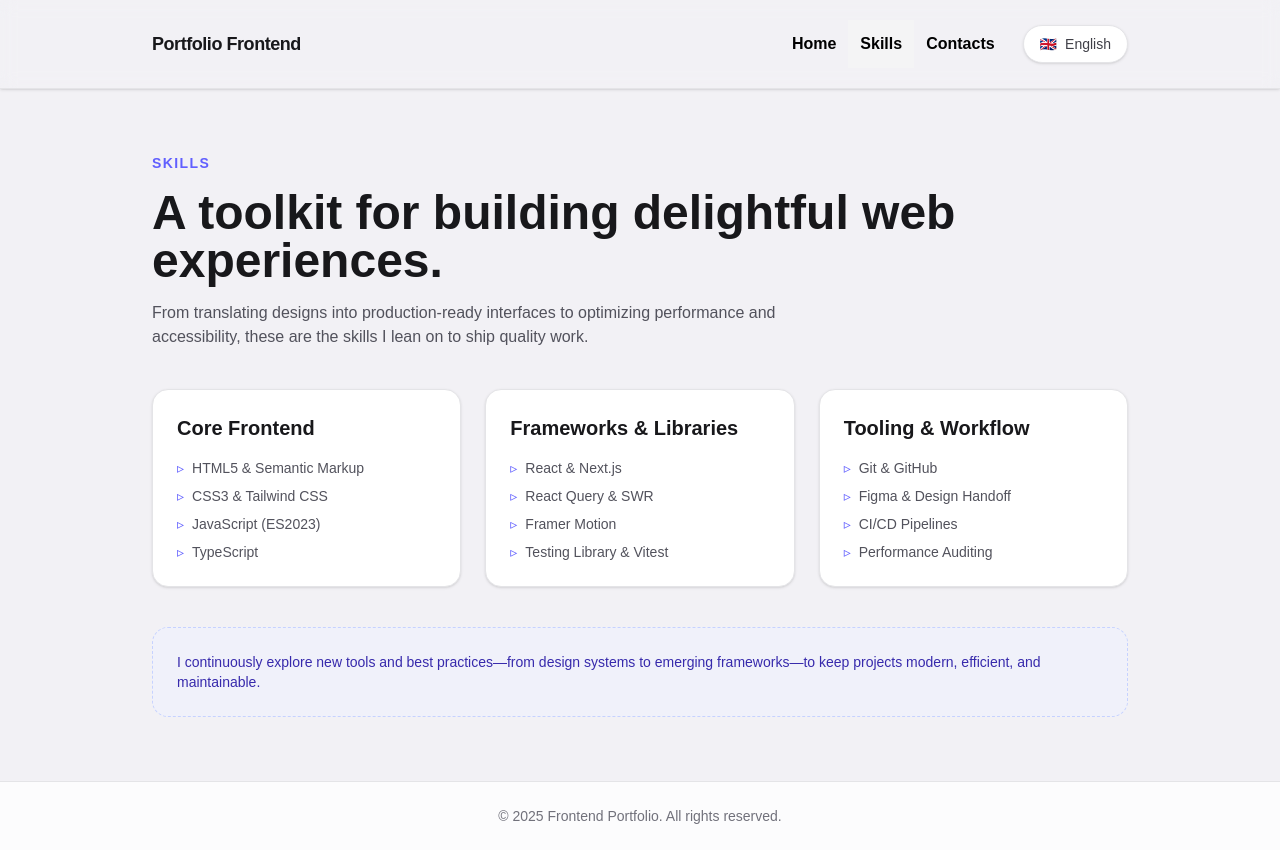
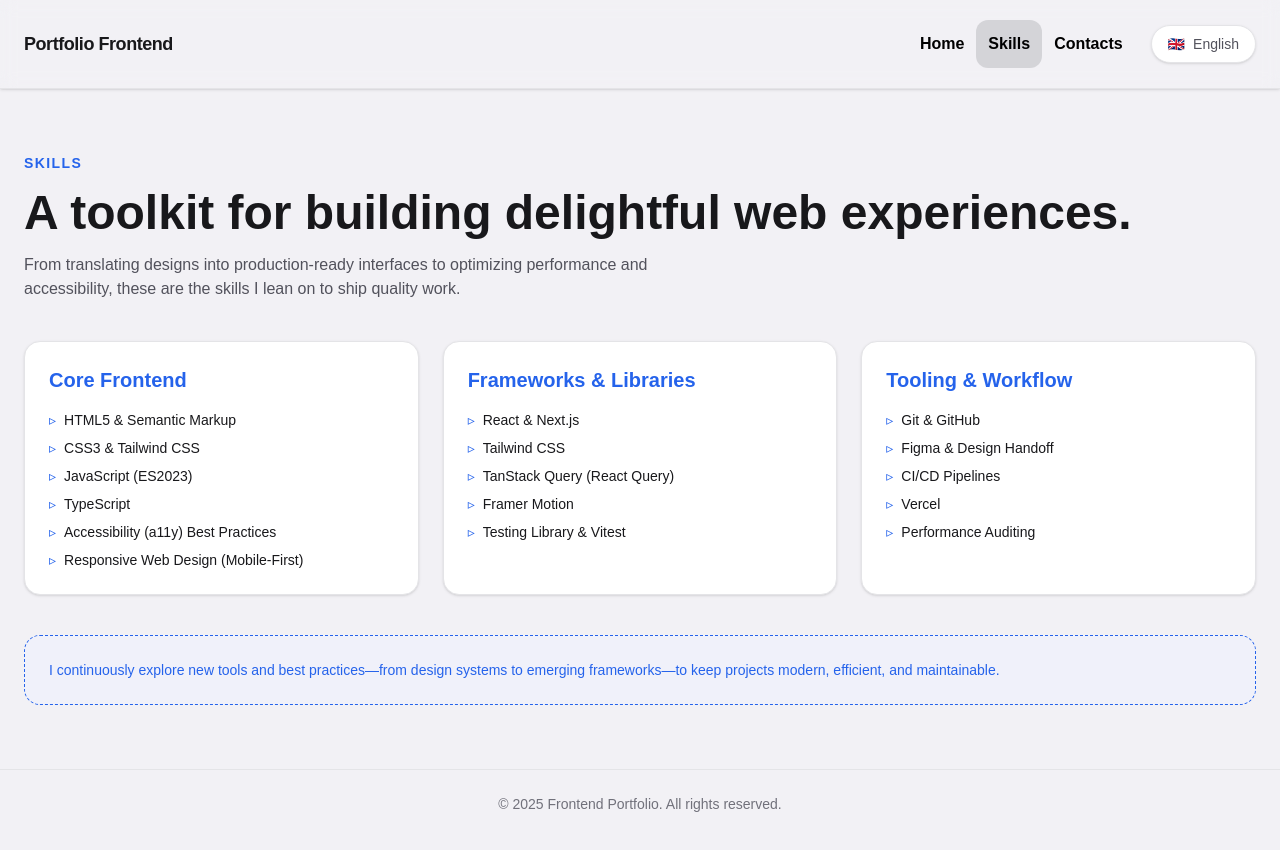
Before and after one commit to eremina-official/portfolio-nextjs, a Next.js app: page /en/skills in a window 1280 px wide. Built offline with nearby package versions, Linux system fonts and the light colour scheme.

Commit message:
Edit style

```diff
--- a/app/[locale]/contacts/ContactCard.tsx
+++ b/app/[locale]/contacts/ContactCard.tsx
@@ -30,7 +30,7 @@ export default function ContactCard({
       <Link href={href} className="flex flex-col" {...linkProps}>
         <h2 className="text-sm font-semibold uppercase tracking-wide text-primary">{title}</h2>
         <p className="mt-3 text-sm text-zinc-600">{description}</p>
-        <p className="mt-5 inline-flex items-center text-sm font-medium text-primary transition hover:text-primary">
+        <p className="mt-5 inline-flex items-center text-sm font-medium text-primary">
           {label}
           <span aria-hidden className="ml-1">
             ↗
--- a/app/[locale]/contacts/page.tsx
+++ b/app/[locale]/contacts/page.tsx
@@ -48,7 +48,7 @@ export default function ContactsPage() {
             {t("badge")}
           </p>
           <h1 className="text-3xl font-semibold text-text sm:text-4xl">{t("title")}</h1>
-          <p className="max-w-2xl text-base text-text">{t("description")}</p>
+          <p className="max-w-2xl text-base text-">{t("description")}</p>
         </header>
 
         <div className="grid gap-6 sm:grid-cols-2 lg:grid-cols-3">
--- a/app/[locale]/globals.css
+++ b/app/[locale]/globals.css
@@ -4,11 +4,20 @@
   --color-background: oklch(0.96 0.0054 297.72);
   --color-surface: #f4f4f6;
   --color-primary: oklch(0.5461 0.2152 262.88);
-  --color-accent: oklch(0.6268 0.2325 303.9);
+  --color-accent: var(--color-deep-raspberry);
   --color-text: oklch(21% 0.006 285.885);
   --color-subtext: oklch(44.2% 0.017 285.786);
-  --color-primary-light: oklch(from var(--color-primary) l c h / 0.5);
+
+  --color-primary-10: oklch(from var(--color-primary) calc(l + 1.5) c h);
+  --color-primary-transparent: oklch(from var(--color-primary) l c h / 0.5);
   --color-primary-dark: oklch(from var(--color-primary) calc(l - 0.2) c h);
+
+  --color-deep-raspberry: oklch(0.50 0.22 350);
+  --color-deep-raspberry-light: oklch(from var(--color-deep-raspberry) l c h / 0.7);
+  --color-royal-violet: oklch(0.45 0.22 270);
+  --color-dark-graphite: oklch(0.40 0.02 260);
+
+  --color-border-200: oklch(92% 0.004 286.32);
 }
 
 /* @theme light {
--- a/app/[locale]/layout.tsx
+++ b/app/[locale]/layout.tsx
@@ -43,9 +43,9 @@ export default async function RootLayout({ children, params }: Props) {
           <div className="flex min-h-screen flex-col">
             <Header />
             <main className="flex-1">
-              <div className="mx-auto w-full max-w-5xl px-6 py-16">{children}</div>
+              <div className="mx-auto w-full max-w-7xl px-6 py-16">{children}</div>
             </main>
-            <footer className="border-t border-zinc-200 bg-white/80 py-6 text-center text-sm text-zinc-500">
+            <footer className="border-t border-border-200 bg-background py-6 text-center text-sm text-zinc-500">
               © {new Date().getFullYear()} Frontend Portfolio. All rights reserved.
             </footer>
           </div>
--- a/app/[locale]/skills/page.tsx
+++ b/app/[locale]/skills/page.tsx
@@ -3,15 +3,34 @@ import { useTranslations } from "next-intl";
 const skills = [
   {
     title: "Core Frontend",
-    items: ["HTML5 & Semantic Markup", "CSS3 & Tailwind CSS", "JavaScript (ES2023)", "TypeScript"],
+    items: [
+      "HTML5 & Semantic Markup",
+      "CSS3 & Tailwind CSS",
+      "JavaScript (ES2023)",
+      "TypeScript",
+      "Accessibility (a11y) Best Practices",
+      "Responsive Web Design (Mobile-First)",
+    ],
   },
   {
     title: "Frameworks & Libraries",
-    items: ["React & Next.js", "React Query & SWR", "Framer Motion", "Testing Library & Vitest"],
+    items: [
+      "React & Next.js",
+      "Tailwind CSS",
+      "TanStack Query (React Query)",
+      "Framer Motion",
+      "Testing Library & Vitest",
+    ],
   },
   {
     title: "Tooling & Workflow",
-    items: ["Git & GitHub", "Figma & Design Handoff", "CI/CD Pipelines", "Performance Auditing"],
+    items: [
+      "Git & GitHub",
+      "Figma & Design Handoff",
+      "CI/CD Pipelines",
+      "Vercel",
+      "Performance Auditing",
+    ],
   },
 ];
 
@@ -21,24 +40,22 @@ export default function SkillsPage() {
   return (
     <div className="flex flex-col gap-10">
       <header className="space-y-4">
-        <p className="text-sm font-semibold uppercase tracking-widest text-indigo-500">
-          {t("badge")}
-        </p>
-        <h1 className="text-3xl font-semibold text-zinc-900 sm:text-4xl">{t("title")}</h1>
-        <p className="max-w-2xl text-base text-zinc-600">{t("description")}</p>
+        <p className="text-sm font-semibold uppercase tracking-widest text-primary">{t("badge")}</p>
+        <h1 className="text-3xl font-semibold text-text sm:text-4xl">{t("title")}</h1>
+        <p className="max-w-2xl text-base text-subtext">{t("description")}</p>
       </header>
 
       <section className="grid gap-6 md:grid-cols-3">
         {skills.map((category) => (
           <article
             key={category.title}
-            className="flex flex-col gap-4 rounded-2xl border border-zinc-200 bg-white p-6 shadow-sm"
+            className="flex flex-col gap-4 rounded-2xl border border-border-200 bg-white p-6 shadow-sm"
           >
-            <h2 className="text-lg font-semibold text-zinc-900">{category.title}</h2>
-            <ul className="flex flex-col gap-2 text-sm text-zinc-600">
+            <h2 className="text-lg font-semibold text-primary">{category.title}</h2>
+            <ul className="flex flex-col gap-2 text-sm text-text">
               {category.items.map((item) => (
                 <li key={item} className="flex items-center gap-2">
-                  <span aria-hidden className="text-indigo-500">
+                  <span aria-hidden className="text-primary">
                     ▹
                   </span>
                   {item}
@@ -49,7 +66,7 @@ export default function SkillsPage() {
         ))}
       </section>
 
-      <section className="rounded-2xl border border-dashed border-indigo-200 bg-indigo-50/50 p-6 text-sm text-indigo-800">
+      <section className="rounded-2xl border border-dashed border-primary-light bg-indigo-50/50 p-6 text-sm text-primary">
         <p>{t("outro")}</p>
       </section>
     </div>
--- a/components/Card.tsx
+++ b/components/Card.tsx
@@ -13,16 +13,16 @@ export function Card({ project }: CardProps) {
   return (
     <article
       key={id}
-      className="group flex flex-col rounded-2xl border border-zinc-200 bg-white p-6 shadow-sm transition hover:-translate-y-1 hover:shadow-lg"
+      className="group flex flex-col rounded-2xl border border-border-200 bg-white p-6 shadow-sm transition hover:-translate-y-1 hover:shadow-lg"
     >
       <div className="flex items-center justify-between">
-        <h3 className="text-lg font-semibold text-zinc-900">{title}</h3>
+        <h3 className="text-lg font-semibold text-text">{title}</h3>
       </div>
-      <p className="mt-3 flex-1 text-sm text-zinc-600">{description}</p>
+      <p className="mt-3 flex-1 text-sm text-subtext">{description}</p>
       {tech.length ? (
-        <ul className="mt-4 flex flex-wrap gap-2 text-xs text-zinc-500">
+        <ul className="mt-4 flex flex-wrap gap-2 text-sm text-zinc-500">
           {tech.map((item) => (
-            <li key={item} className="rounded-full bg-indigo-50 px-3 py-1 text-primary">
+            <li key={item} className="rounded-full bg-indigo-50 px-5 py-2 text-accent">
               {item}
             </li>
           ))}
--- a/components/Header.tsx
+++ b/components/Header.tsx
@@ -1,5 +1,5 @@
 import Link from "next/link";
-import { NavBar } from "@/components/Activity";
+import { NavBar } from "@/components/NavBar";
 import { useTranslations } from "next-intl";
 
 export function Header() {
@@ -7,7 +7,7 @@ export function Header() {
 
   return (
     <header className="border-b border-zinc-200 shadow-sm backdrop-blur-sm">
-      <div className="mx-auto flex w-full max-w-5xl items-center justify-between px-6 py-5">
+      <div className="mx-auto flex w-full max-w-7xl items-center justify-between px-6 py-5">
         <Link href="/" className="text-lg font-semibold tracking-tight text-zinc-900">
           {t("title")}
         </Link>
--- a/components/LanguageMenu.tsx
+++ b/components/LanguageMenu.tsx
@@ -44,7 +44,7 @@ export function LanguageMenu() {
       <div ref={ref} className="relative">
         <button
           type="button"
-          className="flex items-center gap-2 rounded-full border border-zinc-200 bg-white px-4 py-2 text-sm font-medium text-zinc-700 shadow-sm transition hover:border-indigo-200 hover:text-indigo-600"
+          className="flex items-center gap-2 rounded-full border border-zinc-200 bg-white px-4 py-2 text-sm font-medium text-subtext shadow-sm transition hover:border-primary-light hover:text-primary"
           aria-haspopup="true"
           aria-expanded={isOpen}
           onClick={toggleMenu}
@@ -65,10 +65,10 @@ export function LanguageMenu() {
                 visible: { opacity: 1, y: 0 },
               }}
               transition={{ duration: 0.2 }}
-              className="absolute right-0 z-50 mt-2 w-48 overflow-hidden rounded-xl border border-zinc-200 bg-white shadow-lg"
+              className="absolute right-0 z-50 mt-2 w-48 overflow-hidden rounded-xl border border-border-200 bg-white shadow-lg"
             >
               {currentLanguage?.label ? (
-                <p className="px-4 py-2 text-xs font-semibold uppercase tracking-widest text-zinc-400">
+                <p className="px-4 py-2 text-xs font-semibold uppercase tracking-widest text-subtext">
                   {currentLanguage?.label}
                 </p>
               ) : null}
@@ -79,8 +79,8 @@ export function LanguageMenu() {
                     <button
                       key={language.code}
                       type="button"
-                      className={`flex items-center gap-2 px-4 py-3 text-left text-sm transition ${
-                        isActive ? "bg-indigo-50 text-indigo-600" : "text-zinc-600 hover:bg-zinc-50"
+                      className={`flex items-center gap-2 px-4 py-3 text-sm text-left transition ${
+                        isActive ? "bg-indigo-50 text-primary" : "text-text hover:bg-zinc-50"
                       }`}
                       onClick={() => handleSelect(language.code)}
                       disabled={isPending}
--- a/components/Activity.tsx
+++ b/components/NavBar.tsx
@@ -61,6 +61,14 @@ export function NavBar() {
     }
   }, [pathname]);
 
+  useEffect(() => {
+    const onKey = (e: KeyboardEvent) => {
+      if (e.key === "Escape") setIsNavOpen(false);
+    };
+    document.addEventListener("keydown", onKey);
+    return () => document.removeEventListener("keydown", onKey);
+  }, []);
+
   return (
     <div className="relative flex items-center justify-between">
       {/* mobile menu button */}
@@ -68,6 +76,8 @@ export function NavBar() {
         type="button"
         className="inline-flex items-center justify-center rounded-full border border-zinc-300 p-2 text-sm text-zinc-700 transition hover:border-primary-light hover:text-primary md:hidden cursor-pointer"
         aria-label="Toggle navigation"
+        aria-expanded={isNavOpen}
+        aria-controls="mobile-menu"
         onClick={toggleNav}
       >
         <div className="flex flex-col gap-1.5">
@@ -100,8 +110,8 @@ export function NavBar() {
               <Link
                 key={link.label}
                 href={link.href}
-                className={`transition-colors p-10 md:p-3 font-semibold ${index !== navLinks.length - 1 ? "border-b" : ""} md:border-none border-zinc-300 whitespace-nowrap cursor-pointer hover:bg-zinc-100 ${
-                  isActive ? "bg-zinc-100" : ""
+                className={`transition-colors p-10 md:p-3 font-semibold ${index !== navLinks.length - 1 ? "border-b" : ""} md:border-none md:rounded-xl border-zinc-300 whitespace-nowrap cursor-pointer active:bg-zinc-100 ${
+                  isActive ? "bg-zinc-300" : ""
                 }`}
               >
                 {t(link.label)}
```
Also changed, not shown: app/[locale]/page.tsx (+6 -8 lines).
